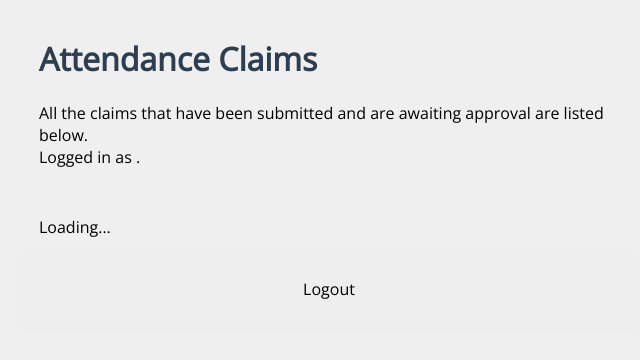
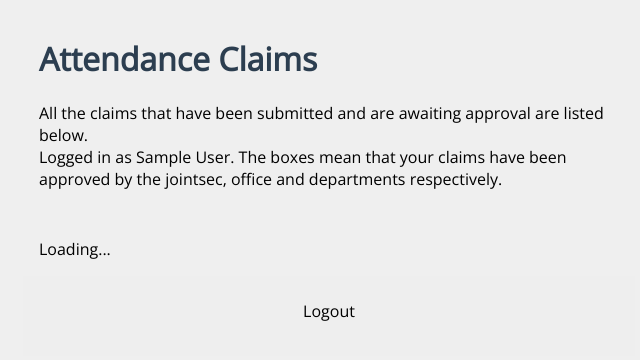
Before and after one commit to sidharthramesh/attendance-claims, a Flask app: page /dashboard in a window 1280 px wide. Shown: the top 360 px of the page, without its empty margins (311-951 px from the left). Run offline with Flask 2, Linux system fonts and the light colour scheme; the visitor is signed in with stand-in values (Sample User, id 1); data comes from the database, SQL or seed files in the repository; data that the repository does not hold is empty.

Commit message:
fixed bugs

```diff
--- a/flask_app.py
+++ b/flask_app.py
@@ -268,7 +268,7 @@
                 return disapprove(data['ids'])
     elif user:
         dep = Department.query.get(user)
-        non_disapproved = dep.query.filter(Claim.dissapprove == 0)
+        non_disapproved = dep.claims.filter(Claim.dissapprove == 0)
         if request.method == 'GET':
             if request.args.get('filter') == 'all':
                 claims_list = non_disapproved.filter(Claim.approval_office==1).all()
@@ -280,6 +280,7 @@
                 return jsonify(parsed)
             else:
                 claims_list = non_disapproved.filter(Claim.approval_office==1,Claim.approval_dept==0).all()
+                app.logger.info(claims_list)
                 parsed = parse_claims_list(claims_list)
                 return jsonify(parsed)
         if request.method == 'POST':
@@ -310,6 +311,7 @@
             uname = 'Office'
         else:
             uname = Department.query.get(u).name
+        app.logger.info(uname)
         return render_template('list.html',admin = True, uname = uname)
     else:
         return redirect('/login')
--- a/templates/list.html
+++ b/templates/list.html
@@ -11,8 +11,12 @@
         <h1>Attendance Claims</h1>
         <p>
           All the claims that have been submitted and are awaiting {%if admin%} your {%endif%}approval are listed below.<br/>
-          Logged in as <!-- insert username here -->.
-          <!-- Messages to tell the respective party here -->
+          Logged in as {{uname}}<!-- insert username here -->.
+          {%if admin%}
+          You need to select the checkboxes and approve or dissapprove
+          {%else%}
+          The boxes mean that your claims have been approved by the jointsec, office and departments respectively.
+          {%endif%}
         </p>
       </div>
       <div id="claims" class="show">Loading...</div>
```
